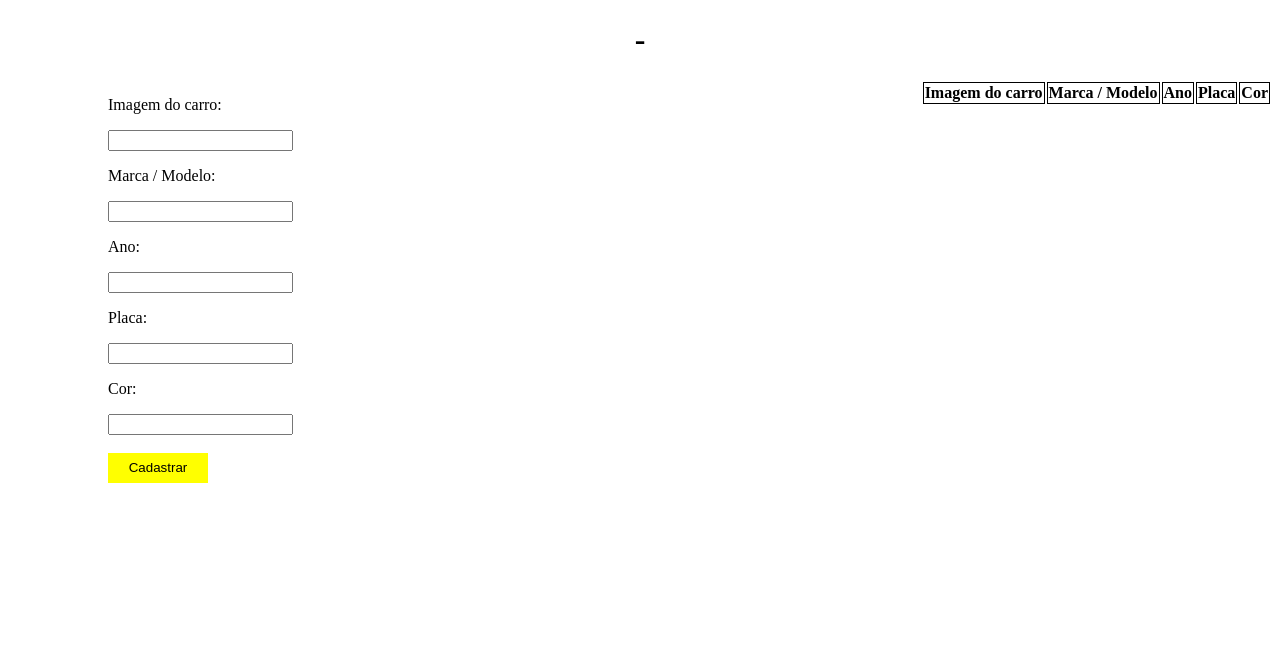
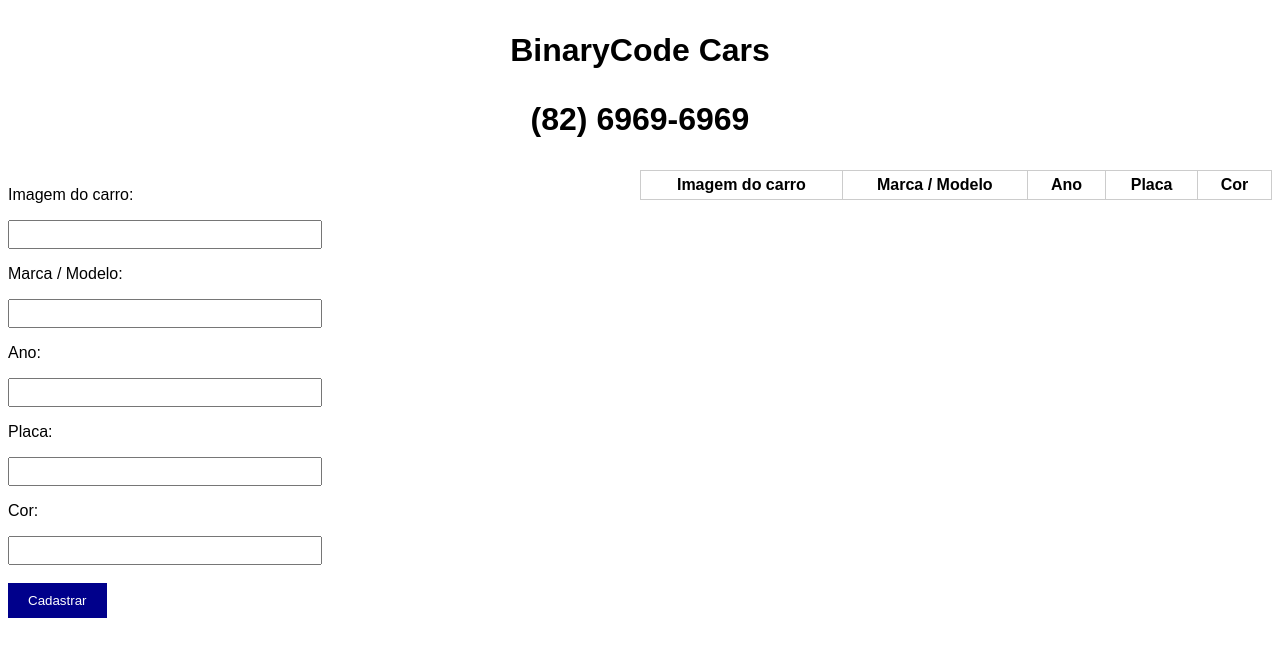
Before and after one commit to Ricardovasconcelos-zz/SellYourCar, a plain HTML site: page index.html in a window 1280 px wide. Drawn offline with Linux system fonts and the light colour scheme.

Commit message:
code update

```diff
--- a/dom.js
+++ b/dom.js
@@ -2,35 +2,39 @@
 	'use strict';
 
 	function DOM(elements){
-	this.element = doc.querySelectorAll(elements);
-	this.isArray = function isArray( param ) {
+		if(!(this instanceof DOM))
+			return new DOM(elements);
+
+		this.element = doc.querySelectorAll(elements);
+}
+
+	DOM.isArray = function isArray( param ) {
 	return Object.prototype.toString.call( param ) === '[Object Array';
 };
 
-this.isObject = function isObject( param ) {
+	DOM.isObject = function isObject( param ) {
 	return Object.prototype.toString.call( param ) === '[Object Object';
 };
 
-this.isFunction = function isFunction( param ) {
+	DOM.isFunction = function isFunction( param ) {
 	return Object.prototype.toString.call( param ) === '[Object Function';
 };
 
-this.isNumber = function isNumber( param ) {
+	DOM.isNumber = function isNumber( param ) {
 	return Object.prototype.toString.call( param ) === '[Object Number';
 };
 
-this.isString = function isString( param ) {
+	DOM.isString = function isString( param ) {
 	return Object.prototype.toString.call( param ) === '[Object String';
 };
 
-this.isBoolean = function isBoolean( param ) {
+	DOM.isBoolean = function isBoolean( param ) {
 	return Object.prototype.toString.call( param ) === '[Object Boolean';
 };
 
-this.isNull = function isNull( param ) {
+	DOM.isNull = function isNull( param ) {
 	return Object.prototype.toString.call( param ) === '[Object Null'
 	|| Object.prototype.toString.call( param ) === '[Object Undefined';
-};
 };
 
 DOM.prototype.on = function on(eventType, callback){
@@ -45,8 +49,16 @@ DOM.prototype.off = function off(eventType, callback){
 	});
 };
 
-DOM.prototype.get = function get(){
-	return this.element;
+DOM.prototype.get = function get(index){
+	if (!index)
+		return this.element[0];
+
+	return this.element[index];
+
+
+
+
+
 };
 
 DOM.prototype.forEach = function forEach(){
@@ -81,6 +93,4 @@ DOM.prototype.some = function some(){
 
 window.DOM = DOM;
 
-
-
-})(document,window.app)
+})(document);
--- a/index.html
+++ b/index.html
@@ -2,48 +2,107 @@
 <html lang="pt-br">
 <head>
 	<title>BinaryCode Cars</title>
+
+	<style>
+
+		header{
+			text-align: center;
+		}
+		body{
+			font-family: sans-serif;
+		}
+		form, table{
+			float: left;
+			width: 50%
+		}
+		ul{
+			list-style: none;
+		}
+		li{
+			margin-bottom: 10px;
+		}
+		label{
+			display: block;
+		}
+		input{
+			padding: 5px;
+			width: 300px;
+		}
+
+		button{
+			background: darkblue;
+			border: 0;
+			color: #fff;
+			padding:  10px 20px;
+		}
+
+		button:hover{
+			background: blue;
+		}
+		button: focus{
+
+			cursor: pointer;
+		}
+
+		img{
+			max-width: 200px;
+			max-height: auto;
+		}
+		table{
+			border-collapse: collapse;
+		}
+		td, th {
+			padding: 5px 15px;
+			border: 1px solid #ccc;
+		}
+	</style>
+
 </head>
 <body>
-	<header style="text-align: center">
+	<header>
 		<h1>
-			<span data-js="company-name"></span> -
-			<span data-js="company-fone"></span>
+			<p data-js="company-nome"></p>
+			<p data-js="company-fone"></p>
 		</h1>
+
 	</header>
-	<form action="/" data-js="form-cep" style="margin-left: 100px; float: left;">
+
+	<form action="/" data-js="form-register">
 
 			<div>
 				<p>Imagem do carro:</p>
-				<input type="url"/>
+				<input type="url" data-js="image"/>
 				<p>Marca / Modelo:</p>
-				<input type="text"/>
+				<input type="text" data-js="model"/>
 
 				<p>Ano:</p>
-				<input type="text"/>
+				<input type="text" data-js="year"/>
 
 				<p>Placa:</p>
-				<input type="text"/>
+				<input type="text" data-js="plate"/>
 
 				<p>Cor:</p>
-				<input type="text"/>
+				<input type="text" data-js="color"/>
 			</div>
 			<br>
-			<button  style="background-color: yellow; width:100px;height:30px; border: yellow;">Cadastrar</button>
+			<button type="submit">Cadastrar</button>
 	</form>
 
-	<table style="float: right;">
-		<thead style="border: 1px solid red">
+	<table>
+		<thead>
 			<tr>
-				<th style="border: 1px solid black">Imagem do carro</th>
-				<th style="border: 1px solid black">Marca / Modelo</th>
-				<th style="border: 1px solid black">Ano</th>
-				<th style="border: 1px solid black">Placa</th>
-				<th style="border: 1px solid black">Cor</th>
+				<th>Imagem do carro</th>
+				<th>Marca / Modelo</th>
+				<th>Ano</th>
+				<th>Placa</th>
+				<th>Cor</th>
 			</tr>
 		</thead>
-	</table>
 
-	<tbody></tbody>
+
+	<tbody data-js="table-car"></tbody>
+
+</table>
 	<script src="dom.js"></script>
 	<script src="main.js"></script>
 </body>
--- a/main.js
+++ b/main.js
@@ -1,20 +1,84 @@
-(function(doc, DOM){
+(function( $, win){
 	'use strict';
 
-	function app(){
+
+	var app = (function () {
 		return {
-			init: function(){
+			init: function init(){
+				console.log('app init');
 				this.companyInfo();
+				this.initEvents();
 			},
-			companyInfo: function (){
+
+				companyInfo: function companyInfo(){
 				var ajax = new XMLHttpRequest();
-				ajax.open('GET', '/company.json', true);
+				ajax.open('GET', 'company.json', true);
 				ajax.send();
-				ajax.addEventListener('readystatechange', getCompanyInfo, false)
-			}
+				ajax.addEventListener('readystatechange', this.getCompanyInfo, false);
+			},
+
+
+			isReady: function isReady(){
+				return this.readyState === 4 && this.status === 200;
+			},
+
+			initEvents: function initEvents(){
+				$('[data-js="form-register"]').on('submit', this.handleSubmit);
+			},
+
+			handleSubmit: function handleSubmit(e){
+				e.preventDefault();
+				console.log('submit');
+				var $tableCar = $('[data-js="table-car"]').get();
+				$tableCar.appendChild(app.createNewCar());
+			},
+
+			createNewCar: function createNewCar(){
+
+				var $fragment = document.createDocumentFragment();
+				var $tr = document.createElement('tr');
+				var $tdImage = document.createElement('td');
+				var $image = document.createElement('img');
+				var $tdModel = document.createElement('td');
+				var $tdYear = document.createElement('td');
+				var $tdPlate = document.createElement('td');
+				var $tdColor = document.createElement('td');
+
+				$image.src = $('[data-js="image"]').get().value;
+				$tdImage.appendChild($image);
+
+				$tdModel.textContent = $('[data-js="model"]').get().value;
+				$tdYear.textContent = $('[data-js="year"]').get().value;
+				$tdPlate.textContent = $('[data-js="plate"]').get().value;
+				$tdColor.textContent = $('[data-js="color"]').get().value;
+
+				$tr.appendChild($tdImage);
+				$tr.appendChild($tdModel);
+				$tr.appendChild($tdYear);
+				$tr.appendChild($tdPlate);
+				$tr.appendChild($tdColor);
+
+				return $fragment.appendChild($tr);
+			},
+
+			getCompanyInfo: function getCompanyInfo(){
+				if( !app.isReady.call(this))
+					return;
+
+					var data = JSON.parse(this.responseText);
+					var $companyName = $('[data-js="company-nome"]').get();
+					var $companyFone = $('[data-js="company-fone"]').get();
+					$companyName.textContent = data.name;
+					$companyFone.textContent = data.phone;
+
+			},
+
+
+
+
 		};
-	}
+	})();
 
-	app().init();
+	app.init();
 
-})(document, window.DOM)
+})(window.DOM)
```
Also changed, not shown: 1 other file.
